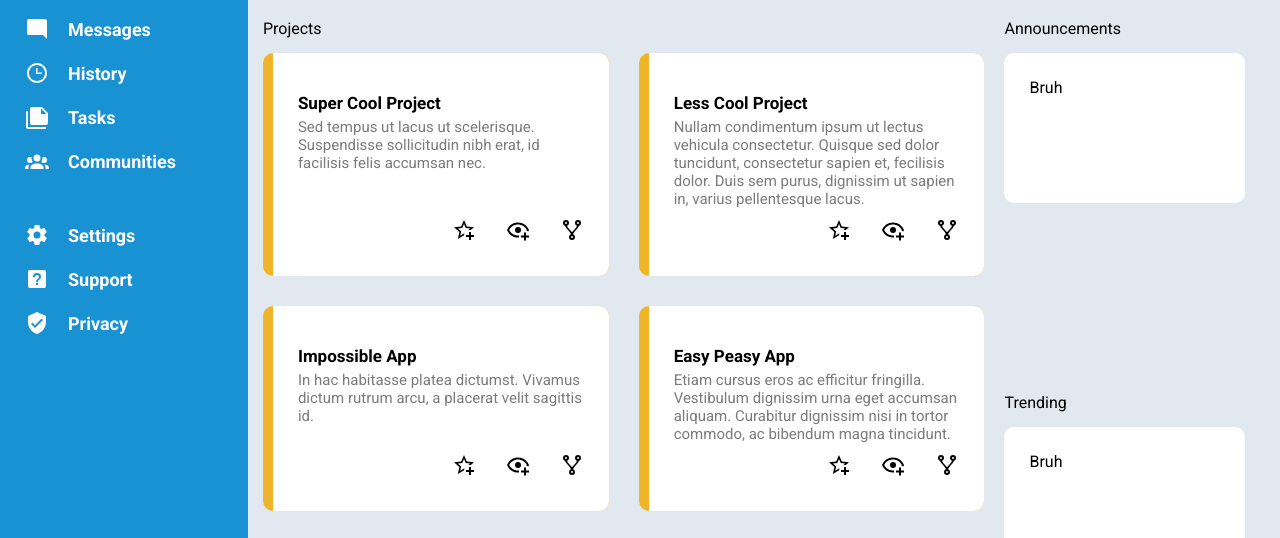
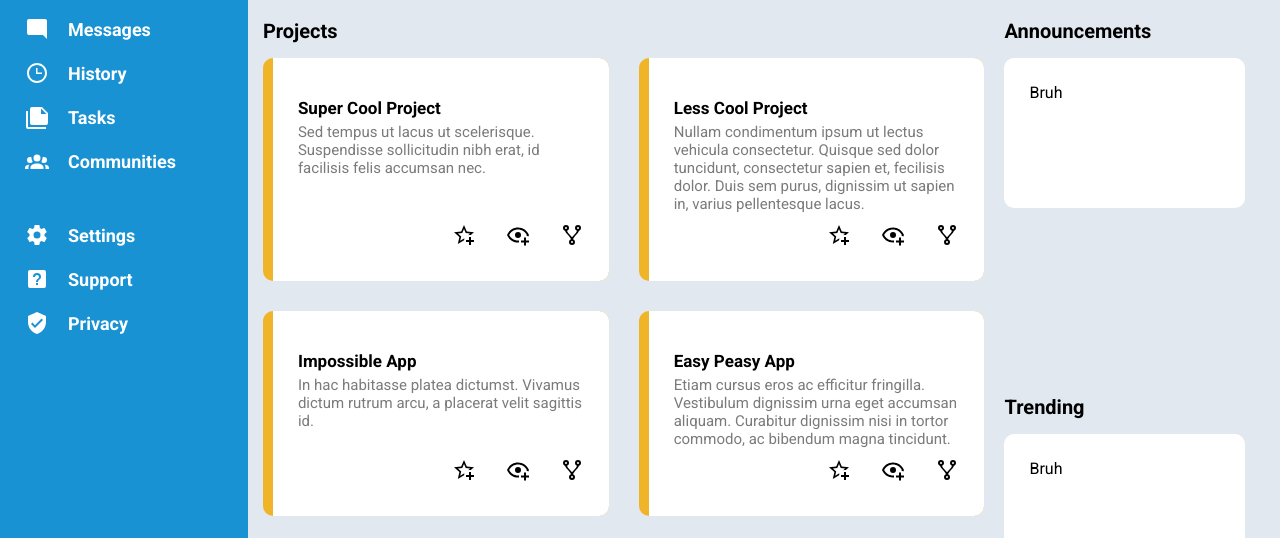
Before and after one commit to aburak621/admin-dashboard, a plain HTML site: page index.html in a window 1280 px wide. Shown: the part 191-729 px from the top of the page. Drawn offline with Linux system fonts and the light colour scheme.

Commit message:
Make titles bold

```diff
--- a/index.html
+++ b/index.html
@@ -142,7 +142,7 @@
     </div>
     <div class="content">
       <div class="projects">
-        Projects
+        <span>Projects</span>
         <div class="project-cards">
           <div class="project-card">
             <div class="project-card-content">
@@ -332,11 +332,11 @@
         </div>
       </div>
       <div class="announcements">
-        Announcements
+        <span>Announcements</span>
         <div class="announcement-card">Bruh</div>
       </div>
       <div class="trending">
-        Trending
+        <span>Trending</span>
         <div class="trending-element">Bruh</div>
       </div>
     </div>
--- a/style.css
+++ b/style.css
@@ -236,3 +236,10 @@ body {
   padding: 25px;
   margin-top: 15px;
 }
+
+.projects>span,
+.announcements>span,
+.trending>span {
+  font-size: 20px;
+  font-weight: bold;
+}
```
